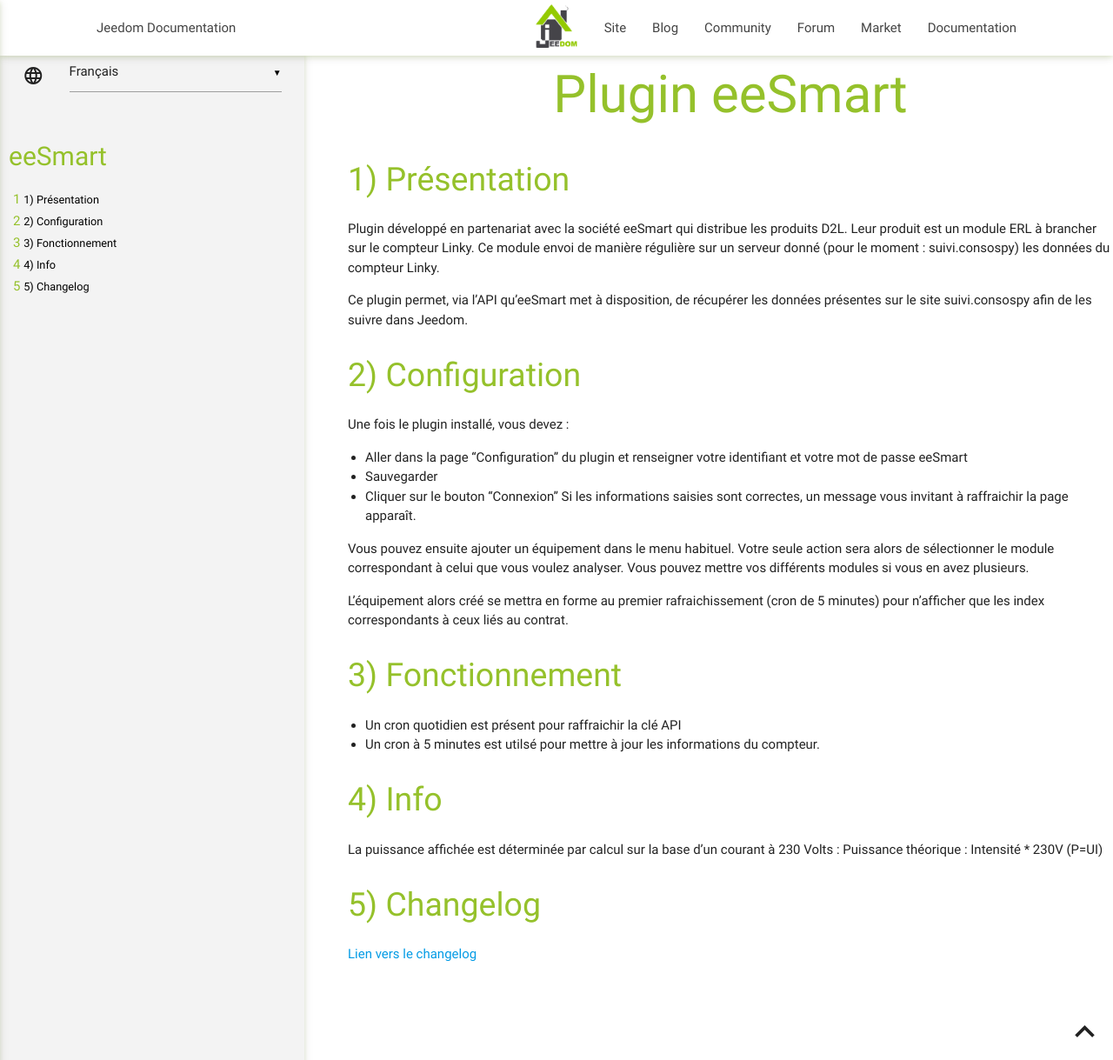
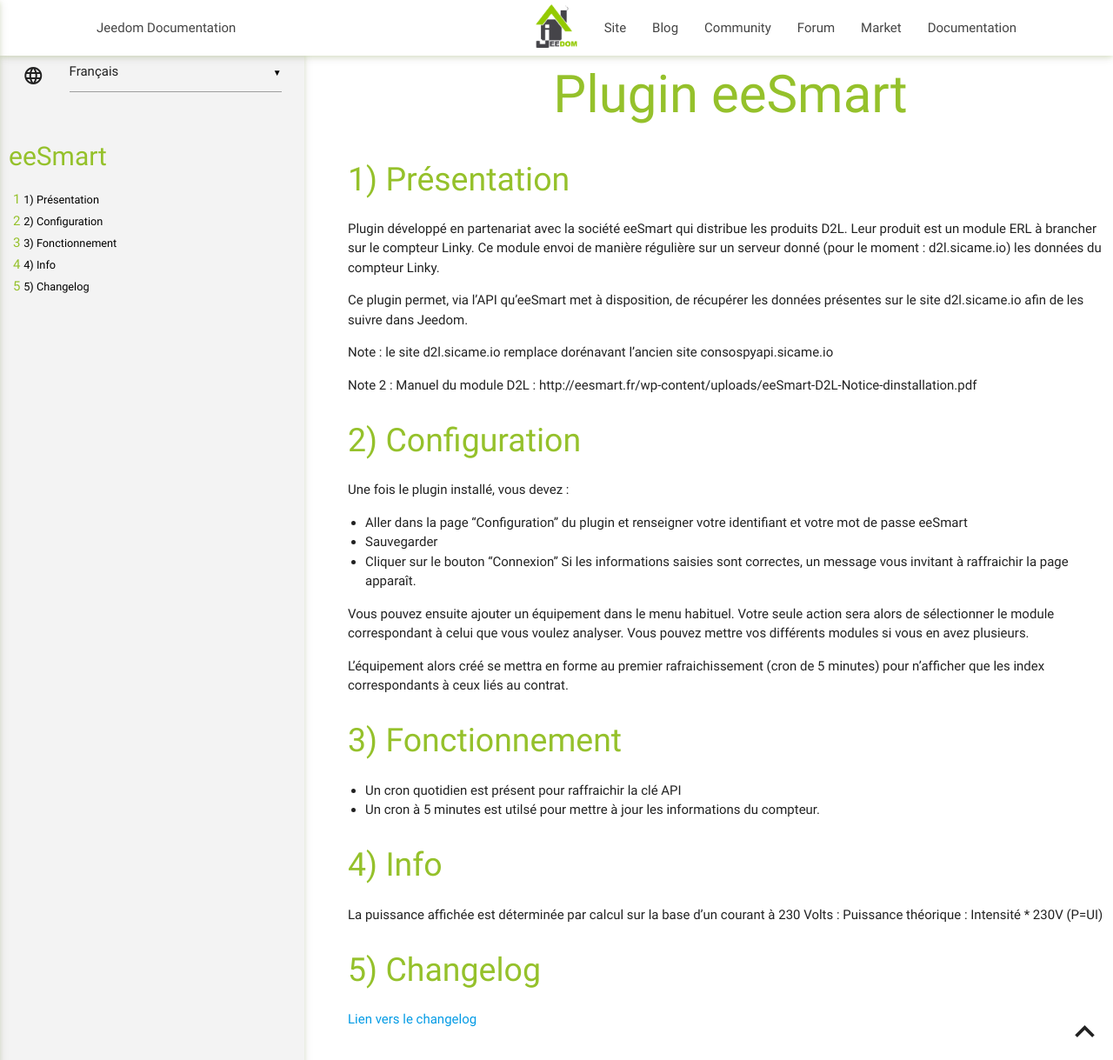
Before and after one commit to Caelion/jeedom-plugins-documentation, a Jekyll site: the page built from eeSmart/fr_FR/index.md, in a window 1280 px wide and 1219 px high. Shown: the whole window at 87% size. Built offline with Jekyll 4.4.1, drawn with Linux system fonts in a browser that asks for light colours.

Commit message:
Update index.md

```diff
--- a/eeSmart/fr_FR/index.md
+++ b/eeSmart/fr_FR/index.md
@@ -13,9 +13,13 @@
 ===
 
 Plugin développé en partenariat avec la société eeSmart qui distribue les produits D2L.
-Leur produit est un module ERL à brancher sur le compteur Linky. Ce module envoi de manière régulière sur un serveur donné (pour le moment : suivi.consospy) les données du compteur Linky.
+Leur produit est un module ERL à brancher sur le compteur Linky. Ce module envoi de manière régulière sur un serveur donné (pour le moment : d2l.sicame.io) les données du compteur Linky.
 
-Ce plugin permet, via l’API qu’eeSmart met à disposition, de récupérer les données présentes sur le site suivi.consospy afin de les suivre dans Jeedom.
+Ce plugin permet, via l’API qu’eeSmart met à disposition, de récupérer les données présentes sur le site d2l.sicame.io afin de les suivre dans Jeedom.
+
+Note : le site d2l.sicame.io remplace dorénavant l'ancien site consospyapi.sicame.io
+
+Note 2 : Manuel du module D2L : http://eesmart.fr/wp-content/uploads/eeSmart-D2L-Notice-dinstallation.pdf
 
 Configuration
 ===
```
